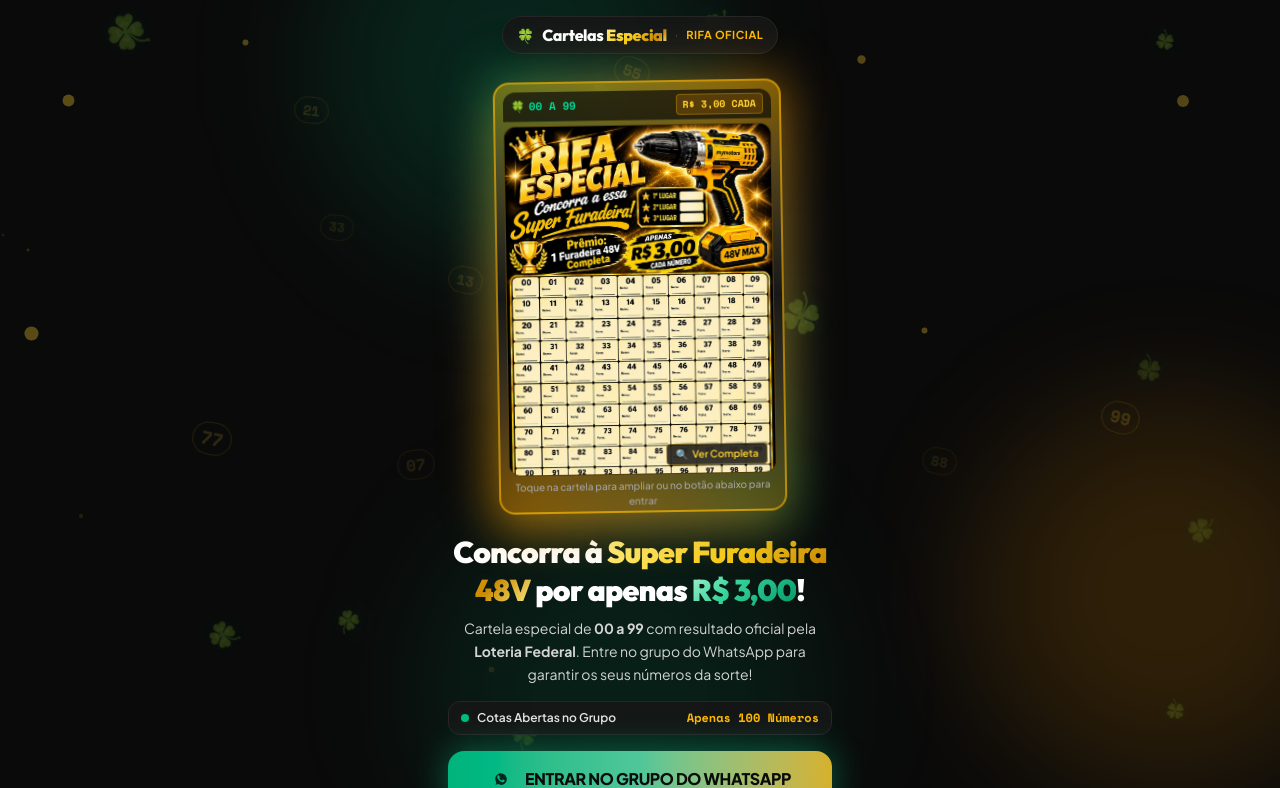
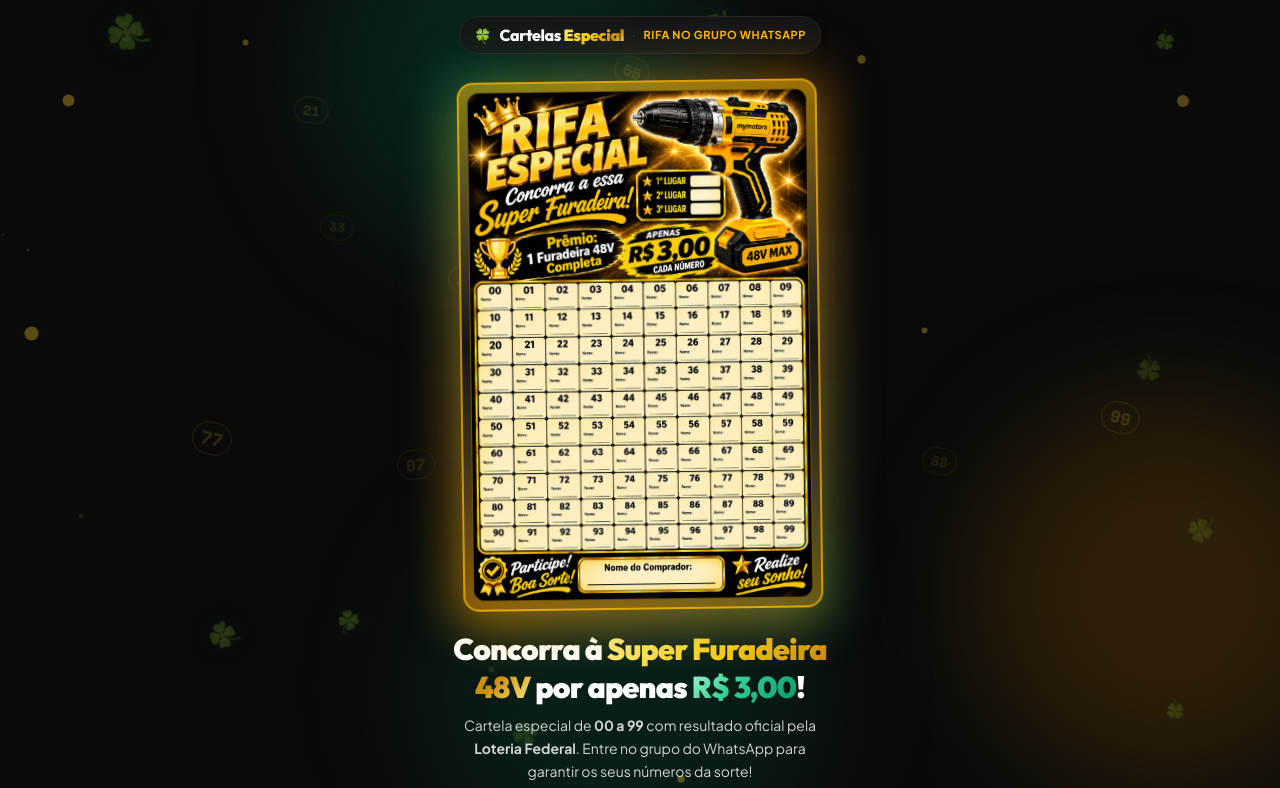
Before and after one commit to cartelaespecial-cloud/Cartela-Especial, a React (Vite) app: page / in a window 1280 px wide. Shown: the top 788 px of the page. Built offline with nearby package versions, Linux system fonts and the light colour scheme.

Commit message:
feat: update landing page UI and WhatsApp call-to-action
Remove unused zoom modal, update branding text, and optimize card dimensions for better engagement. Add direct click interaction to the cartela card to increase WhatsApp group conversion.

```diff
--- a/src/App.tsx
+++ b/src/App.tsx
@@ -14,7 +14,6 @@ const WHATSAPP_GROUP_URL =
 
 export default function App() {
   const [copied, setCopied] = useState(false);
-  const [zoomModalOpen, setZoomModalOpen] = useState(false);
 
   const handleJoinWhatsApp = () => {
     playLuckyChime();
@@ -52,7 +51,7 @@ export default function App() {
           </span>
           <span className="text-neutral-600 text-xs" aria-hidden="true">·</span>
           <span className="text-[11px] font-bold text-amber-400 uppercase tracking-wider">
-            Rifa Oficial
+            RIFA NO GRUPO WHATSAPP
           </span>
         </div>
       </header>
@@ -60,56 +59,34 @@ export default function App() {
       {/* Main Pressell Body */}
       <main className="relative z-10 max-w-lg mx-auto w-full px-4 py-3 sm:py-5 flex flex-col items-center text-center my-auto">
 
-        {/* Floating Cartela Card with 3D levitation motion */}
+        {/* Floating Cartela Card with 3D levitation motion - Entire Image without Cuts */}
         <motion.div
-          className="relative mb-5 cursor-pointer group"
+          className="relative mb-5 cursor-pointer group w-full max-w-[320px] sm:max-w-[360px]"
           animate={{
             y: [0, -12, 0],
-            rotate: [-1.2, 1.2, -1.2],
+            rotate: [-1, 1, -1],
           }}
           transition={{
             duration: 5,
             repeat: Infinity,
             ease: 'easeInOut',
           }}
+          onClick={handleJoinWhatsApp}
+          title="Toque para entrar no grupo do WhatsApp"
         >
           {/* Intense glowing backdrop behind the card */}
-          <div className="absolute inset-0 bg-gradient-to-tr from-amber-500/40 via-emerald-500/35 to-amber-600/35 rounded-2xl blur-xl transform scale-105 group-hover:scale-115 transition-transform duration-500" />
+          <div className="absolute inset-0 bg-gradient-to-tr from-amber-500/35 via-emerald-500/30 to-amber-600/35 rounded-2xl blur-xl transform scale-105 group-hover:scale-110 transition-transform duration-500" />
 
-          {/* Floating Card Frame */}
-          <div className="relative w-64 sm:w-72 aspect-[2/3] rounded-2xl p-2 bg-gradient-to-b from-amber-400/40 via-neutral-900 to-amber-500/30 border-2 border-amber-400/60 shadow-[0_15px_45px_rgba(245,158,11,0.35)] backdrop-blur-md overflow-hidden transform group-hover:scale-102 transition-all duration-300">
+          {/* Floating Card Frame showing the complete, uncut poster */}
+          <div className="relative rounded-2xl p-2 bg-gradient-to-b from-amber-400/50 via-neutral-900 to-amber-500/40 border-2 border-amber-400/70 shadow-[0_15px_45px_rgba(245,158,11,0.35)] backdrop-blur-md overflow-hidden transform group-hover:scale-102 transition-all duration-300">
 
-            {/* Top Bar of Cartela Card */}
-            <div className="flex items-center justify-between px-2 py-1 mb-1 text-[11px] font-mono border-b border-amber-400/20 bg-neutral-950/70 rounded-t-xl">
-              <span className="text-emerald-400 font-bold flex items-center gap-1">
-                <span>🍀</span> 00 A 99
-              </span>
-              <span className="text-amber-300 font-extrabold bg-amber-500/20 border border-amber-400/30 px-1.5 py-0.5 rounded text-[10px]">
-                R$ 3,00 CADA
-              </span>
-            </div>
-
-            {/* User Uploaded Image Slot */}
-            <div
-              className="relative w-full h-[85%] rounded-xl overflow-hidden border border-amber-400/30 bg-neutral-950"
-              onClick={() => setZoomModalOpen(true)}
-              title="Toque para ampliar a cartela"
-            >
+            {/* Complete, uncut poster image */}
+            <div className="relative w-full rounded-xl overflow-hidden border border-amber-400/40 bg-neutral-950 shadow-inner">
               <img
                 src="/assets/aistudio/WhatsApp_Image_2026-11-06_at_5.02.34_PM_1e64f292.jpeg"
-                alt="Rifa Especial - Concorra a essa Super Furadeira 48V Completa por apenas R$ 3,00"
-                className="w-full h-full object-cover object-top"
+                alt="Rifa Especial - Concorra a essa Super Furadeira 48V Completa por apenas R$ 3,00 - Cartela 00 a 99"
+                className="w-full h-auto block object-contain"
               />
-
-              {/* Tap to expand hint */}
-              <div className="absolute bottom-2 right-2 px-2 py-0.5 rounded bg-neutral-950/80 border border-amber-400/30 text-[10px] text-amber-300 font-semibold backdrop-blur-sm flex items-center gap-1">
-                <span>🔍</span> Ver Completa
-              </div>
-            </div>
-
-            {/* Micro instruction */}
-            <div className="mt-1 text-center text-[10px] text-neutral-400 font-medium">
-              Toque na cartela para ampliar ou no botão abaixo para entrar
             </div>
           </div>
         </motion.div>
@@ -182,51 +159,6 @@ export default function App() {
 
       </main>
 
-      {/* Modal to view complete high-res cartela image */}
-      {zoomModalOpen && (
-        <div
-          className="fixed inset-0 z-50 bg-black/90 backdrop-blur-md flex items-center justify-center p-4"
-          onClick={() => setZoomModalOpen(false)}
-        >
-          <div
-            className="relative max-w-md w-full rounded-2xl bg-neutral-900 border border-amber-400/40 p-3 shadow-2xl overflow-hidden"
-            onClick={(e) => e.stopPropagation()}
-          >
-            <div className="flex items-center justify-between pb-2 mb-2 border-b border-neutral-800 text-xs">
-              <span className="font-bold text-white flex items-center gap-1.5">
-                <span>🍀</span> Cartela Rifa Especial (00 a 99)
-              </span>
-              <button
-                onClick={() => setZoomModalOpen(false)}
-                className="text-neutral-400 hover:text-white text-lg font-bold px-2 py-0.5 rounded bg-neutral-800"
-              >
-                ✕
-              </button>
-            </div>
-
-            <div className="max-h-[75vh] overflow-y-auto rounded-xl">
-              <img
-                src="/assets/aistudio/WhatsApp_Image_2026-11-06_at_5.02.34_PM_1e64f292.jpeg"
-                alt="Cartela completa Super Furadeira 48V"
-                className="w-full h-auto object-contain rounded-lg"
-              />
-            </div>
-
-            <div className="mt-3">
-              <button
-                onClick={() => {
-                  setZoomModalOpen(false);
-                  handleJoinWhatsApp();
-                }}
-                className="w-full py-3 text-sm font-black text-neutral-950 bg-gradient-to-r from-emerald-400 to-amber-300 rounded-xl hover:brightness-110 shadow-lg cursor-pointer"
-              >
-                Garantir Meus Números no WhatsApp →
-              </button>
-            </div>
-          </div>
-        </div>
-      )}
-
       {/* Minimal Footer */}
       <footer className="relative z-10 py-3 px-4 text-center text-[11px] text-neutral-500 border-t border-neutral-900">
         <p>Cartelas Especial · Resultados pela Loteria Federal · 18+</p>
```
